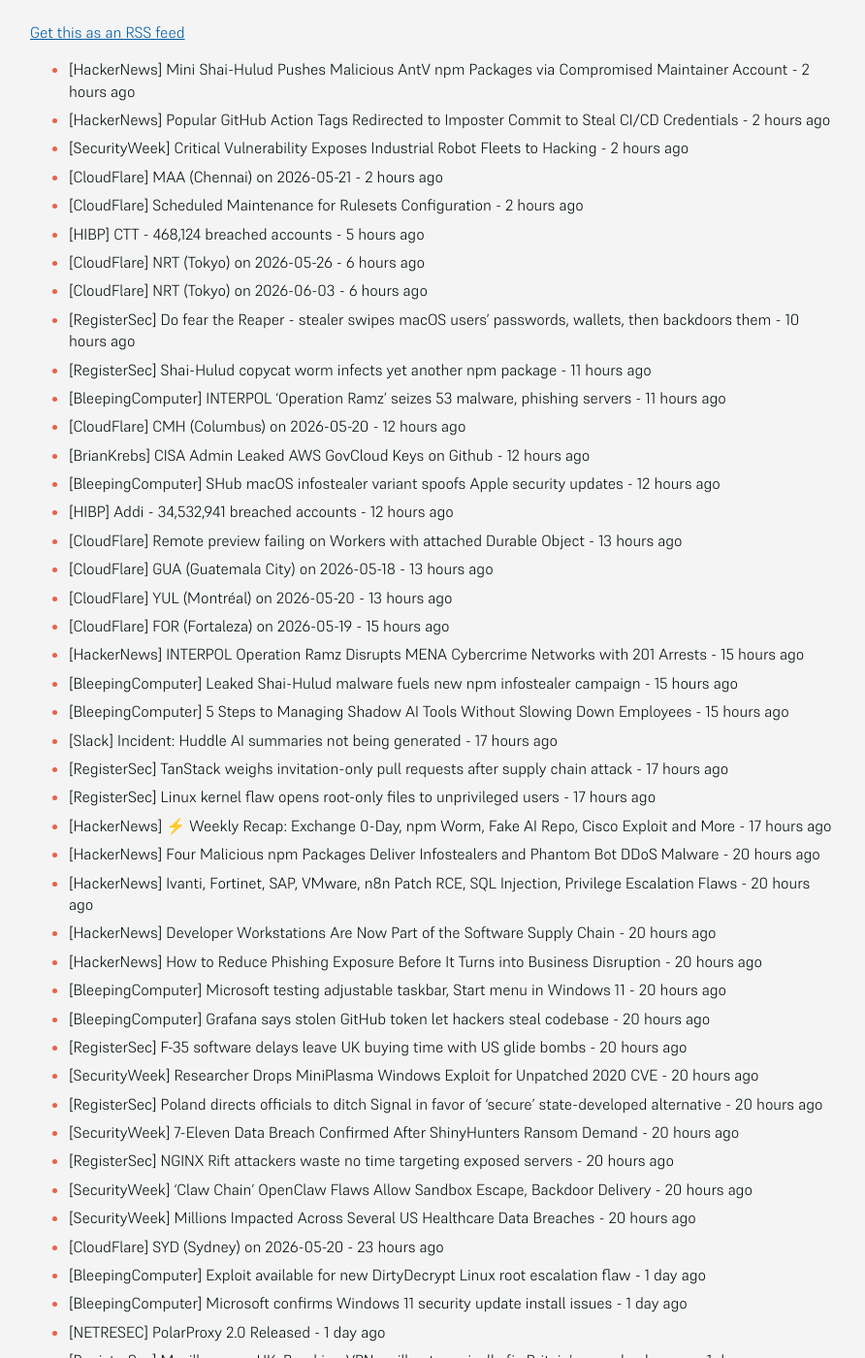
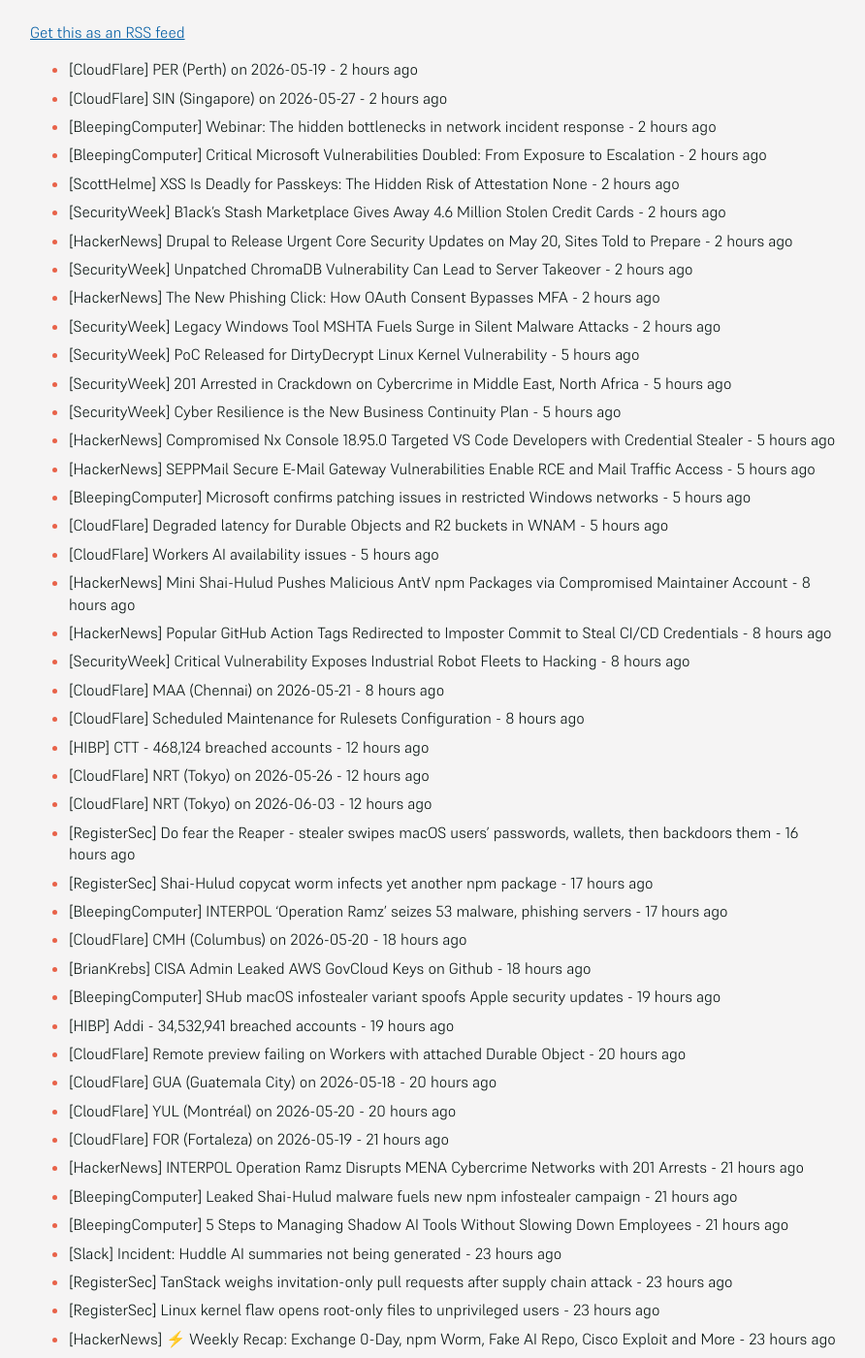
Before and after one commit to SecOpsNews/news, a Jekyll site: the page built from index.md, in a window 1280 px wide and 1400 px high, scrolled down 214 px. Shown: the whole window at 97% size, without its empty margins (193-1085 px from the left). Built offline with Jekyll 4.4.1, drawn with Linux system fonts in a browser that asks for light colours; some of the changed text lies outside the part shown.

Commit message:
New Feed

```diff
--- a/index.md
+++ b/index.md
@@ -9,46 +9,64 @@ description: Latest Updates
 
 <!-- SecOps start -->
 
-- [HackerNews] Mini Shai-Hulud Pushes Malicious AntV npm Packages via Compromised Maintainer Account - 2 hours ago
-- [HackerNews] Popular GitHub Action Tags Redirected to Imposter Commit to Steal CI/CD Credentials - 2 hours ago
-- [SecurityWeek] Critical Vulnerability Exposes Industrial Robot Fleets to Hacking - 2 hours ago
-- [CloudFlare] MAA (Chennai) on 2026-05-21 - 2 hours ago
-- [CloudFlare] Scheduled Maintenance for Rulesets Configuration - 2 hours ago
-- [HIBP] CTT - 468,124 breached accounts - 5 hours ago
-- [CloudFlare] NRT (Tokyo) on 2026-05-26 - 6 hours ago
-- [CloudFlare] NRT (Tokyo) on 2026-06-03 - 6 hours ago
-- [RegisterSec] Do fear the Reaper - stealer swipes macOS users' passwords, wallets, then backdoors them - 10 hours ago
-- [RegisterSec] Shai-Hulud copycat worm infects yet another npm package - 11 hours ago
-- [BleepingComputer] INTERPOL ‘Operation Ramz’ seizes 53 malware, phishing servers - 11 hours ago
-- [CloudFlare] CMH (Columbus) on 2026-05-20 - 12 hours ago
-- [BrianKrebs] CISA Admin Leaked AWS GovCloud Keys on Github - 12 hours ago
-- [BleepingComputer] SHub macOS infostealer variant spoofs Apple security updates - 12 hours ago
-- [HIBP] Addi - 34,532,941 breached accounts - 12 hours ago
-- [CloudFlare] Remote preview failing on Workers with attached Durable Object - 13 hours ago
-- [CloudFlare] GUA (Guatemala City) on 2026-05-18 - 13 hours ago
-- [CloudFlare] YUL (Montréal) on 2026-05-20 - 13 hours ago
-- [CloudFlare] FOR (Fortaleza) on 2026-05-19 - 15 hours ago
-- [HackerNews] INTERPOL Operation Ramz Disrupts MENA Cybercrime Networks with 201 Arrests - 15 hours ago
-- [BleepingComputer] Leaked Shai-Hulud malware fuels new npm infostealer campaign - 15 hours ago
-- [BleepingComputer] 5 Steps to Managing Shadow AI Tools Without Slowing Down Employees - 15 hours ago
-- [Slack] Incident: Huddle AI summaries not being generated - 17 hours ago
-- [RegisterSec] TanStack weighs invitation-only pull requests after supply chain attack - 17 hours ago
-- [RegisterSec] Linux kernel flaw opens root-only files to unprivileged users - 17 hours ago
-- [HackerNews] ⚡ Weekly Recap: Exchange 0-Day, npm Worm, Fake AI Repo, Cisco Exploit and More - 17 hours ago
-- [HackerNews] Four Malicious npm Packages Deliver Infostealers and Phantom Bot DDoS Malware - 20 hours ago
-- [HackerNews] Ivanti, Fortinet, SAP, VMware, n8n Patch RCE, SQL Injection, Privilege Escalation Flaws - 20 hours ago
-- [HackerNews] Developer Workstations Are Now Part of the Software Supply Chain - 20 hours ago
-- [HackerNews] How to Reduce Phishing Exposure Before It Turns into Business Disruption - 20 hours ago
-- [BleepingComputer] Microsoft testing adjustable taskbar, Start menu in Windows 11 - 20 hours ago
-- [BleepingComputer] Grafana says stolen GitHub token let hackers steal codebase - 20 hours ago
-- [RegisterSec] F-35 software delays leave UK buying time with US glide bombs - 20 hours ago
-- [SecurityWeek] Researcher Drops MiniPlasma Windows Exploit for Unpatched 2020 CVE - 20 hours ago
-- [RegisterSec] Poland directs officials to ditch Signal in favor of 'secure' state-developed alternative - 20 hours ago
-- [SecurityWeek] 7-Eleven Data Breach Confirmed After ShinyHunters Ransom Demand - 20 hours ago
-- [RegisterSec] NGINX Rift attackers waste no time targeting exposed servers - 20 hours ago
-- [SecurityWeek] ‘Claw Chain’ OpenClaw Flaws Allow Sandbox Escape, Backdoor Delivery - 20 hours ago
-- [SecurityWeek] Millions Impacted Across Several US Healthcare Data Breaches - 20 hours ago
-- [CloudFlare] SYD (Sydney) on 2026-05-20 - 23 hours ago
+- [CloudFlare] PER (Perth) on 2026-05-19 - 2 hours ago
+- [CloudFlare] SIN (Singapore) on 2026-05-27 - 2 hours ago
+- [BleepingComputer] Webinar: The hidden bottlenecks in network incident response - 2 hours ago
+- [BleepingComputer] Critical Microsoft Vulnerabilities Doubled: From Exposure to Escalation - 2 hours ago
+- [ScottHelme] XSS Is Deadly for Passkeys: The Hidden Risk of Attestation None - 2 hours ago
+- [SecurityWeek] B1ack’s Stash Marketplace Gives Away 4.6 Million Stolen Credit Cards - 2 hours ago
+- [HackerNews] Drupal to Release Urgent Core Security Updates on May 20, Sites Told to Prepare - 2 hours ago
+- [SecurityWeek] Unpatched ChromaDB Vulnerability Can Lead to Server Takeover - 2 hours ago
+- [HackerNews] The New Phishing Click: How OAuth Consent Bypasses MFA - 2 hours ago
+- [SecurityWeek] Legacy Windows Tool MSHTA Fuels Surge in Silent Malware Attacks - 2 hours ago
+- [SecurityWeek] PoC Released for DirtyDecrypt Linux Kernel Vulnerability - 5 hours ago
+- [SecurityWeek] 201 Arrested in Crackdown on Cybercrime in Middle East, North Africa - 5 hours ago
+- [SecurityWeek] Cyber Resilience is the New Business Continuity Plan - 5 hours ago
+- [HackerNews] Compromised Nx Console 18.95.0 Targeted VS Code Developers with Credential Stealer - 5 hours ago
+- [HackerNews] SEPPMail Secure E-Mail Gateway Vulnerabilities Enable RCE and Mail Traffic Access - 5 hours ago
+- [BleepingComputer] Microsoft confirms patching issues in restricted Windows networks - 5 hours ago
+- [CloudFlare] Degraded latency for Durable Objects and R2 buckets in WNAM - 5 hours ago
+- [CloudFlare] Workers AI availability issues - 5 hours ago
+- [HackerNews] Mini Shai-Hulud Pushes Malicious AntV npm Packages via Compromised Maintainer Account - 8 hours ago
+- [HackerNews] Popular GitHub Action Tags Redirected to Imposter Commit to Steal CI/CD Credentials - 8 hours ago
+- [SecurityWeek] Critical Vulnerability Exposes Industrial Robot Fleets to Hacking - 8 hours ago
+- [CloudFlare] MAA (Chennai) on 2026-05-21 - 8 hours ago
+- [CloudFlare] Scheduled Maintenance for Rulesets Configuration - 8 hours ago
+- [HIBP] CTT - 468,124 breached accounts - 12 hours ago
+- [CloudFlare] NRT (Tokyo) on 2026-05-26 - 12 hours ago
+- [CloudFlare] NRT (Tokyo) on 2026-06-03 - 12 hours ago
+- [RegisterSec] Do fear the Reaper - stealer swipes macOS users' passwords, wallets, then backdoors them - 16 hours ago
+- [RegisterSec] Shai-Hulud copycat worm infects yet another npm package - 17 hours ago
+- [BleepingComputer] INTERPOL ‘Operation Ramz’ seizes 53 malware, phishing servers - 17 hours ago
+- [CloudFlare] CMH (Columbus) on 2026-05-20 - 18 hours ago
+- [BrianKrebs] CISA Admin Leaked AWS GovCloud Keys on Github - 18 hours ago
+- [BleepingComputer] SHub macOS infostealer variant spoofs Apple security updates - 19 hours ago
+- [HIBP] Addi - 34,532,941 breached accounts - 19 hours ago
+- [CloudFlare] Remote preview failing on Workers with attached Durable Object - 20 hours ago
+- [CloudFlare] GUA (Guatemala City) on 2026-05-18 - 20 hours ago
+- [CloudFlare] YUL (Montréal) on 2026-05-20 - 20 hours ago
+- [CloudFlare] FOR (Fortaleza) on 2026-05-19 - 21 hours ago
+- [HackerNews] INTERPOL Operation Ramz Disrupts MENA Cybercrime Networks with 201 Arrests - 21 hours ago
+- [BleepingComputer] Leaked Shai-Hulud malware fuels new npm infostealer campaign - 21 hours ago
+- [BleepingComputer] 5 Steps to Managing Shadow AI Tools Without Slowing Down Employees - 21 hours ago
+- [Slack] Incident: Huddle AI summaries not being generated - 23 hours ago
+- [RegisterSec] TanStack weighs invitation-only pull requests after supply chain attack - 23 hours ago
+- [RegisterSec] Linux kernel flaw opens root-only files to unprivileged users - 23 hours ago
+- [HackerNews] ⚡ Weekly Recap: Exchange 0-Day, npm Worm, Fake AI Repo, Cisco Exploit and More - 23 hours ago
+- [HackerNews] Four Malicious npm Packages Deliver Infostealers and Phantom Bot DDoS Malware - 1 day ago
+- [HackerNews] Ivanti, Fortinet, SAP, VMware, n8n Patch RCE, SQL Injection, Privilege Escalation Flaws - 1 day ago
+- [HackerNews] Developer Workstations Are Now Part of the Software Supply Chain - 1 day ago
+- [HackerNews] How to Reduce Phishing Exposure Before It Turns into Business Disruption - 1 day ago
+- [BleepingComputer] Microsoft testing adjustable taskbar, Start menu in Windows 11 - 1 day ago
+- [BleepingComputer] Grafana says stolen GitHub token let hackers steal codebase - 1 day ago
+- [RegisterSec] F-35 software delays leave UK buying time with US glide bombs - 1 day ago
+- [SecurityWeek] Researcher Drops MiniPlasma Windows Exploit for Unpatched 2020 CVE - 1 day ago
+- [RegisterSec] Poland directs officials to ditch Signal in favor of 'secure' state-developed alternative - 1 day ago
+- [SecurityWeek] 7-Eleven Data Breach Confirmed After ShinyHunters Ransom Demand - 1 day ago
+- [RegisterSec] NGINX Rift attackers waste no time targeting exposed servers - 1 day ago
+- [SecurityWeek] ‘Claw Chain’ OpenClaw Flaws Allow Sandbox Escape, Backdoor Delivery - 1 day ago
+- [SecurityWeek] Millions Impacted Across Several US Healthcare Data Breaches - 1 day ago
+- [CloudFlare] SYD (Sydney) on 2026-05-20 - 1 day ago
 - [BleepingComputer] Exploit available for new DirtyDecrypt Linux root escalation flaw - 1 day ago
 - [BleepingComputer] Microsoft confirms Windows 11 security update install issues - 1 day ago
 - [NETRESEC] PolarProxy 2.0 Released - 1 day ago
@@ -87,9 +105,8 @@ description: Latest Updates
 - [FullDisclosure] Dovecot Security Advisory OXDC-2026-0002 - 1 day ago
 - [FullDisclosure] Full disclosure: Edupage web and mobile application authorization bypass leaks PII and IBAN codes - 1 day ago
 - [FullDisclosure] Full disclosure: Impersonation attacks on Edupage portal - 1 day ago
-- [HackerNews] NGINX CVE-2026-42945 Exploited in the Wild, Causing Worker Crashes and Possible RCE - 1 day ago
-- [BleepingComputer] Tycoon2FA hijacks Microsoft 365 accounts via device-code phishing - 1 day ago
-- [HackerNews] Grafana GitHub Token Breach Led to Codebase Download and Extortion Attempt - 2 days ago
+- [HackerNews] NGINX CVE-2026-42945 Exploited in the Wild, Causing Worker Crashes and Possible RCE - 2 days ago
+- [BleepingComputer] Tycoon2FA hijacks Microsoft 365 accounts via device-code phishing - 2 days ago
 - [DataBreaches] Russian-linked hackers appear to have launched a crippling cyberattack on Western New Mexico University - 1 year ago
 - [DataBreaches] SK Telecom vows to take full responsibility for damage from recent data leak - 1 year ago
 - [HackerNews] Storm-1977 Hits Education Clouds with AzureChecker, Deploys 200+ Crypto Mining Containers - 1 year ago
```
